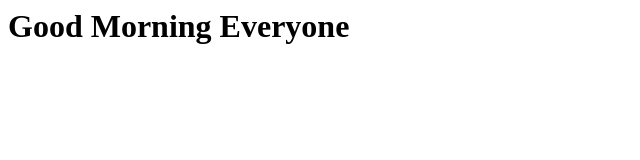
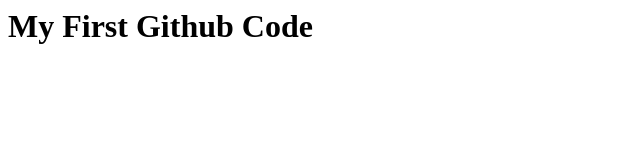
Before and after one commit to deepak-mech/jenkins-class-repo, a plain HTML site: page index.html in a window 1280 px wide. Shown: the whole page, without its empty margins (0-640 px from the left). Drawn offline with Linux system fonts and the light colour scheme.

Commit message:
Update index.html

```diff
--- a/index.html
+++ b/index.html
@@ -1 +1 @@
-<h1>Good Morning Everyone</h1>
+<h1>My First Github Code</h1>
```
